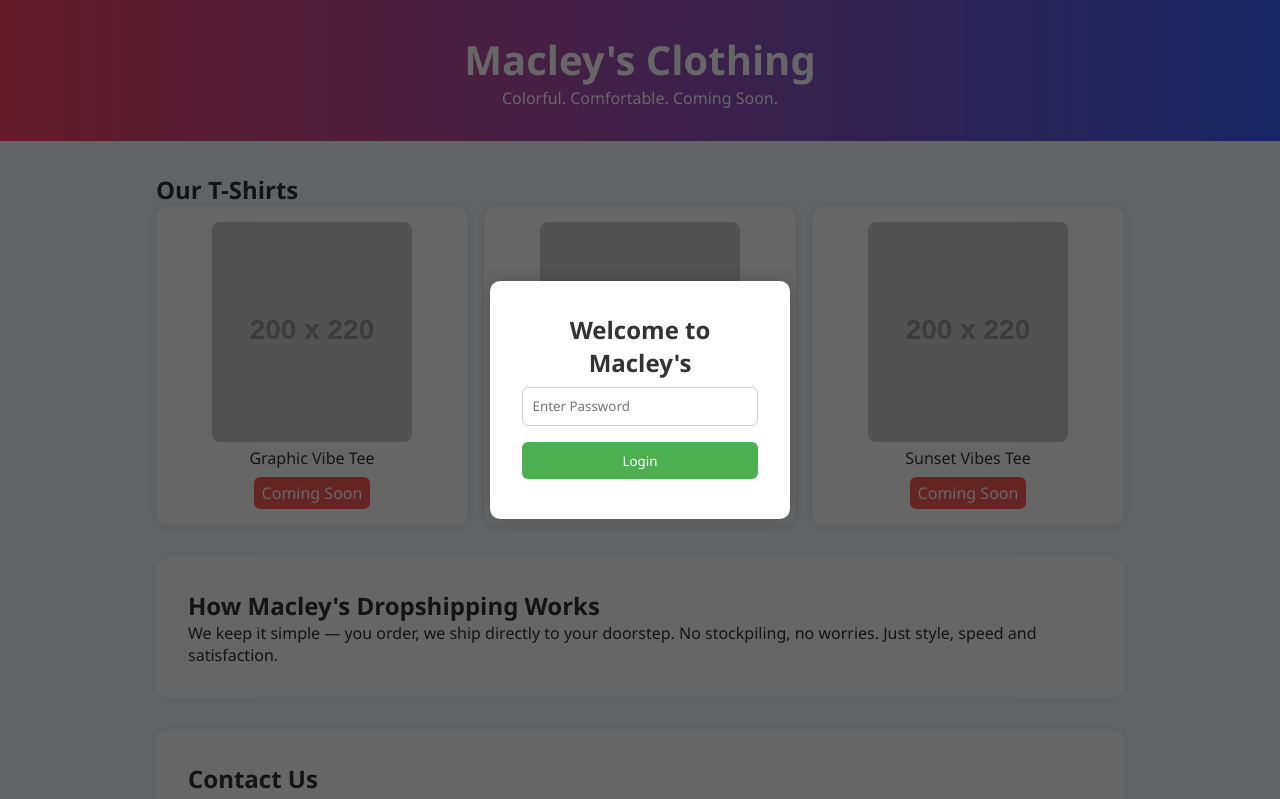
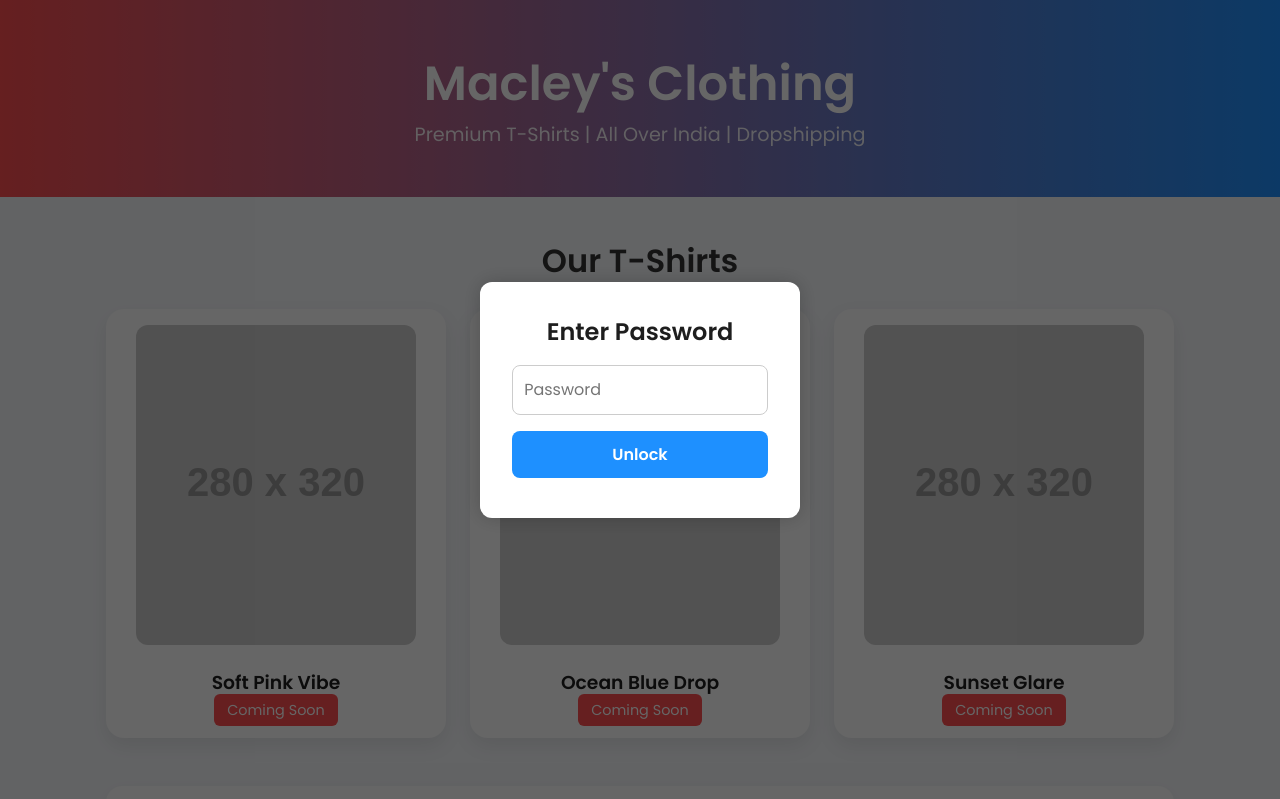
Before and after one commit to Nishant2000M/macleys-website, a plain HTML site: page index.html in a window 1280 px wide. Shown: the top 799 px of the page. Drawn offline with Linux system fonts and the light colour scheme; placeholder pictures from the web are drawn by us.

Commit message:
Update index.html

```diff
--- a/index.html
+++ b/index.html
@@ -3,103 +3,203 @@
 <head>
   <meta charset="UTF-8" />
   <meta name="viewport" content="width=device-width, initial-scale=1.0"/>
-  <title>Macley's Clothing</title>
+  <title>Macley's | Premium T-Shirts</title>
+  <link href="https://fonts.googleapis.com/css2?family=Poppins:wght@400;600&display=swap" rel="stylesheet">
   <style>
-    * { box-sizing: border-box; margin: 0; padding: 0; font-family: 'Segoe UI', sans-serif; }
-    body { background: #f7f9fc; color: #333; }
+    * {
+      margin: 0; padding: 0; box-sizing: border-box;
+      font-family: 'Poppins', sans-serif;
+    }
+    body {
+      background: #f7f9fc;
+      color: #1e1e1e;
+    }
     header {
-      background: linear-gradient(90deg, #fc466b, #3f5efb);
-      color: white; text-align: center; padding: 2rem 1rem;
+      background: linear-gradient(90deg, #ff4e50, #1e90ff);
+      color: white;
+      text-align: center;
+      padding: 3rem 1rem;
     }
-    header h1 { font-size: 2.5rem; }
-    .section { padding: 2rem 1rem; max-width: 1000px; margin: auto; }
-    .tshirts { display: grid; grid-template-columns: repeat(auto-fit, minmax(200px, 1fr)); gap: 1rem; }
-    .product {
-      background: white; border-radius: 12px; box-shadow: 0 0 10px rgba(0,0,0,0.1); padding: 1rem;
+    header h1 {
+      font-size: 3rem;
+      font-weight: 600;
+    }
+    header p {
+      font-size: 1.2rem;
+      opacity: 0.9;
+    }
+
+    .section {
+      padding: 2.5rem 1rem;
+      max-width: 1100px;
+      margin: auto;
+    }
+
+    .section h2 {
+      font-size: 2rem;
+      margin-bottom: 1.5rem;
+      color: #333;
       text-align: center;
     }
-    .product img { max-width: 100%; border-radius: 8px; }
-    .coming-soon { background: #ff5e5e; color: white; padding: 0.3rem 0.5rem; margin-top: 0.5rem; border-radius: 6px; display: inline-block; }
-    .how-it-works, .contact {
-      background: white; border-radius: 12px; padding: 2rem; box-shadow: 0 0 10px rgba(0,0,0,0.05);
-      margin-top: 2rem;
-    }
-    footer {
-      text-align: center; padding: 1rem; margin-top: 2rem; background: #eee; color: #777;
+
+    .tshirts {
+      display: grid;
+      grid-template-columns: repeat(auto-fit, minmax(250px, 1fr));
+      gap: 1.5rem;
     }
 
-    /* Login overlay */
+    .product {
+      background: white;
+      border-radius: 18px;
+      box-shadow: 0 8px 20px rgba(0, 0, 0, 0.08);
+      padding: 1rem;
+      text-align: center;
+      transition: transform 0.3s ease, box-shadow 0.3s ease;
+    }
+
+    .product:hover {
+      transform: translateY(-6px);
+      box-shadow: 0 12px 30px rgba(0, 0, 0, 0.1);
+    }
+
+    .product img {
+      max-width: 100%;
+      border-radius: 12px;
+      margin-bottom: 1rem;
+    }
+
+    .coming-soon {
+      background: #ff4e50;
+      color: white;
+      padding: 0.4rem 0.8rem;
+      border-radius: 6px;
+      font-size: 0.9rem;
+    }
+
+    .info-block {
+      background: white;
+      border-radius: 16px;
+      padding: 2rem;
+      margin-top: 3rem;
+      box-shadow: 0 4px 18px rgba(0,0,0,0.05);
+    }
+
+    footer {
+      text-align: center;
+      padding: 1.5rem;
+      background: #fafafa;
+      font-size: 0.95rem;
+      color: #888;
+      margin-top: 3rem;
+    }
+
+    /* Login Overlay */
     .overlay {
-      position: fixed; top: 0; left: 0; width: 100%; height: 100%;
-      background: rgba(0,0,0,0.6); display: flex; align-items: center; justify-content: center;
+      position: fixed;
+      top: 0; left: 0; width: 100%; height: 100%;
+      background: rgba(0,0,0,0.6);
+      display: flex;
+      align-items: center;
+      justify-content: center;
       z-index: 9999;
     }
+
     .login-box {
-      background: white; padding: 2rem; border-radius: 10px; text-align: center;
-      box-shadow: 0 0 20px rgba(0,0,0,0.2); width: 300px;
+      background: white;
+      padding: 2rem;
+      border-radius: 12px;
+      box-shadow: 0 0 20px rgba(0,0,0,0.2);
+      text-align: center;
+      width: 320px;
     }
-    input, button {
-      padding: 0.6rem; width: 100%; margin: 0.5rem 0;
-      border-radius: 6px; border: 1px solid #ccc;
+
+    .login-box input, .login-box button {
+      width: 100%;
+      padding: 0.7rem;
+      margin-top: 1rem;
+      border-radius: 8px;
+      border: 1px solid #ccc;
+      font-size: 1rem;
     }
-    button { background: #4CAF50; color: white; border: none; cursor: pointer; }
-    .error { color: red; font-size: 0.9rem; }
+
+    .login-box button {
+      background: #1e90ff;
+      color: white;
+      border: none;
+      font-weight: bold;
+      cursor: pointer;
+    }
+
+    .error {
+      color: red;
+      margin-top: 0.5rem;
+    }
+
+    /* Responsive tweaks */
+    @media (max-width: 600px) {
+      header h1 { font-size: 2rem; }
+      .section h2 { font-size: 1.6rem; }
+    }
   </style>
 </head>
 <body>
 
+<!-- Password Gate -->
 <div class="overlay" id="loginOverlay">
   <div class="login-box">
-    <h2>Welcome to Macley's</h2>
-    <input type="password" id="password" placeholder="Enter Password">
-    <button onclick="checkPassword()">Login</button>
+    <h2>Enter Password</h2>
+    <input type="password" id="password" placeholder="Password">
+    <button onclick="checkPassword()">Unlock</button>
     <p class="error" id="error-msg"></p>
   </div>
 </div>
 
+<!-- Header -->
 <header>
   <h1>Macley's Clothing</h1>
-  <p>Colorful. Comfortable. Coming Soon.</p>
+  <p>Premium T-Shirts | All Over India | Dropshipping</p>
 </header>
 
+<!-- Product Showcase -->
 <div class="section">
   <h2>Our T-Shirts</h2>
   <div class="tshirts">
     <div class="product">
-      <img src="https://via.placeholder.com/200x220/FFC0CB/000000?text=Macley's+Tee+1" alt="T-Shirt 1">
-      <p>Graphic Vibe Tee</p>
+      <img src="https://via.placeholder.com/280x320/FFB6C1/000000?text=Tee+1" alt="Tee 1">
+      <h3>Soft Pink Vibe</h3>
       <span class="coming-soon">Coming Soon</span>
     </div>
     <div class="product">
-      <img src="https://via.placeholder.com/200x220/87CEEB/000000?text=Macley's+Tee+2" alt="T-Shirt 2">
-      <p>Sky Blue Comfort</p>
+      <img src="https://via.placeholder.com/280x320/87CEFA/000000?text=Tee+2" alt="Tee 2">
+      <h3>Ocean Blue Drop</h3>
       <span class="coming-soon">Coming Soon</span>
     </div>
     <div class="product">
-      <img src="https://via.placeholder.com/200x220/FFD700/000000?text=Macley's+Tee+3" alt="T-Shirt 3">
-      <p>Sunset Vibes Tee</p>
+      <img src="https://via.placeholder.com/280x320/FFD700/000000?text=Tee+3" alt="Tee 3">
+      <h3>Sunset Glare</h3>
       <span class="coming-soon">Coming Soon</span>
     </div>
   </div>
 
-  <div class="how-it-works">
-    <h2>How Macley's Dropshipping Works</h2>
-    <p>
-      We keep it simple — you order, we ship directly to your doorstep.
-      No stockpiling, no worries. Just style, speed and satisfaction.
+  <div class="info-block">
+    <h2>How Macley's Works</h2>
+    <p style="margin-top:1rem;">
+      You choose your tee. We process the order. Our supplier ships it across India — no middle steps.
+      Fast, easy, and reliable dropshipping directly to your customers.
     </p>
   </div>
 
-  <div class="contact">
-    <h2>Contact Us</h2>
+  <div class="info-block">
+    <h2>Get In Touch</h2>
     <p>Email: contact@macleys.in</p>
     <p>Instagram: @macleys_clothing</p>
-    <p>Business Inquiries: +91-XXXXXXXXXX</p>
+    <p>Phone: +91-XXXXXXXXXX</p>
   </div>
 </div>
 
+<!-- Footer -->
 <footer>
-  &copy; 2025 Macley's Clothing. All rights reserved.
+  &copy; 2025 Macley's Clothing. Crafted with love in India 🇮🇳
 </footer>
 
 <script>
```
